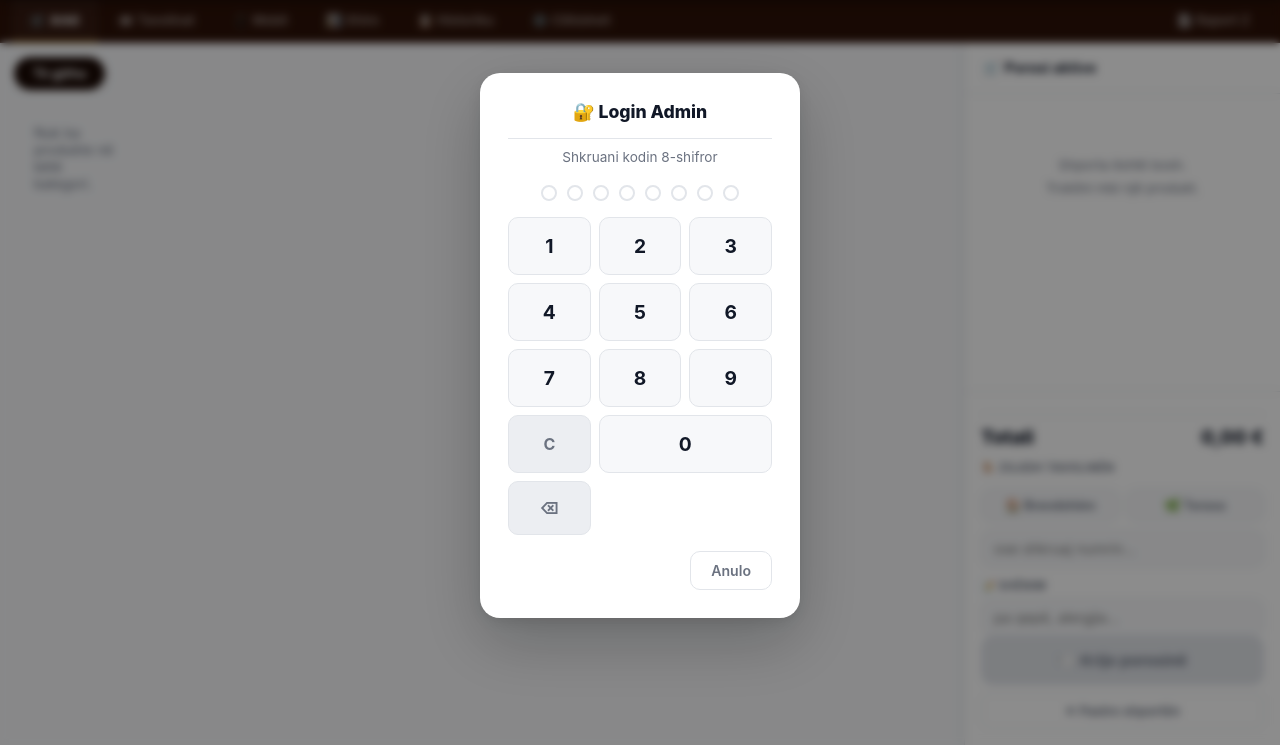
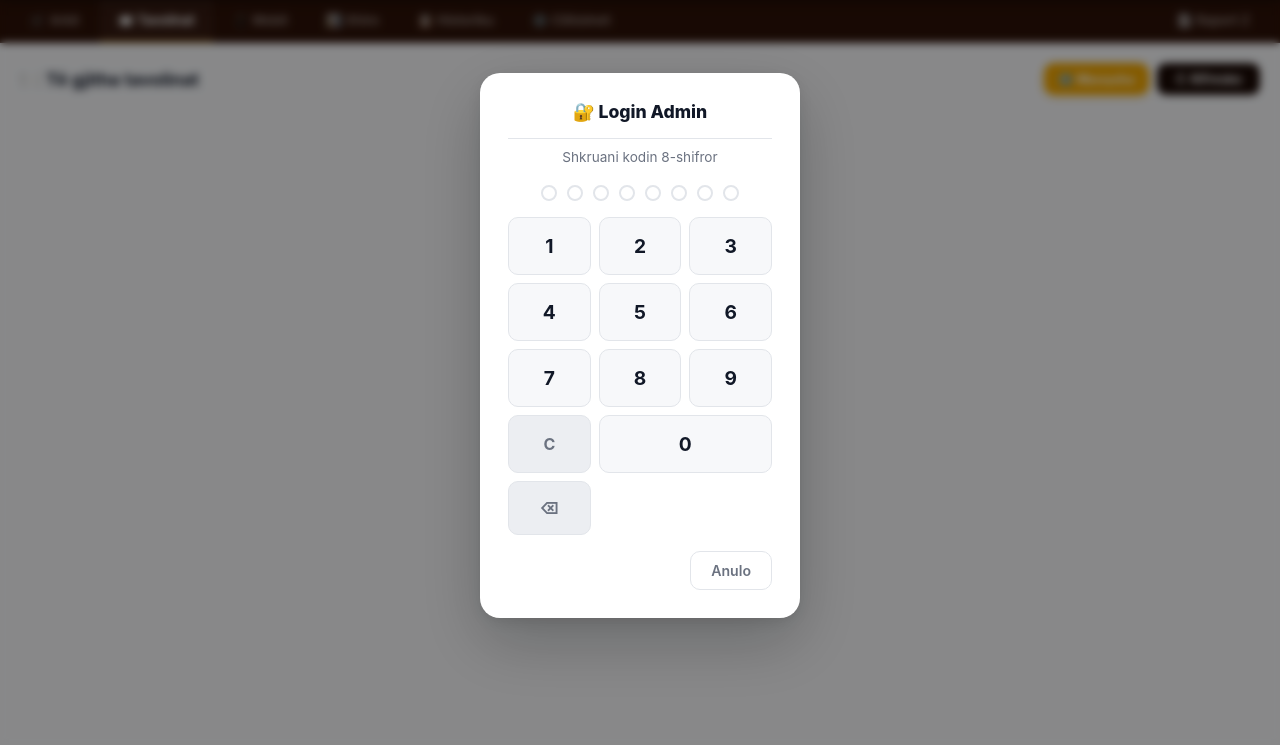
Before and after one commit to NemInventar/Rolex-Bar, a plain HTML site: page index.html in a window 1280 px wide. Shown: the part 55-800 px from the top of the page. Drawn offline with nearby package versions, Linux system fonts and the light colour scheme; no server answers.

Commit message:
Default landing page: start on tables view (aabne-side)

```diff
--- a/index.html
+++ b/index.html
@@ -33,8 +33,8 @@
 </div>
 
 <div id="tabs">
-  <div class="tab aktiv" onclick="skiftTab('pos')">🛒 Arkë</div>
-  <div class="tab" onclick="skiftTab('aabne')" id="tab-aabne">🍽️ Tavolinat</div>
+  <div class="tab" onclick="skiftTab('pos')">🛒 Arkë</div>
+  <div class="tab aktiv" onclick="skiftTab('aabne')" id="tab-aabne">🍽️ Tavolinat</div>
   <div class="tab" onclick="skiftTab('ventende')" id="tab-ventende">📱 Mobil</div>
   <div class="tab" onclick="skiftTab('omsaetning')">📊 Xhiro</div>
   <div class="tab" onclick="skiftTab('historik')">📋 Historiku</div>
@@ -46,7 +46,7 @@
 <div id="main">
 
   <!-- ARKË -->
-  <div class="side aktiv" id="pos-side">
+  <div class="side" id="pos-side">
     <div id="produkter-panel">
       <div id="kategori-bar"></div>
       <div id="produkt-grid"></div>
@@ -69,7 +69,7 @@
   </div>
 
   <!-- TAVOLINAT -->
-  <div class="side" id="aabne-side">
+  <div class="side aktiv" id="aabne-side">
     <div class="side-header">
       <h2>🍽️ Të gjitha tavolinat</h2>
       <div style="display:flex;gap:8px">
```
